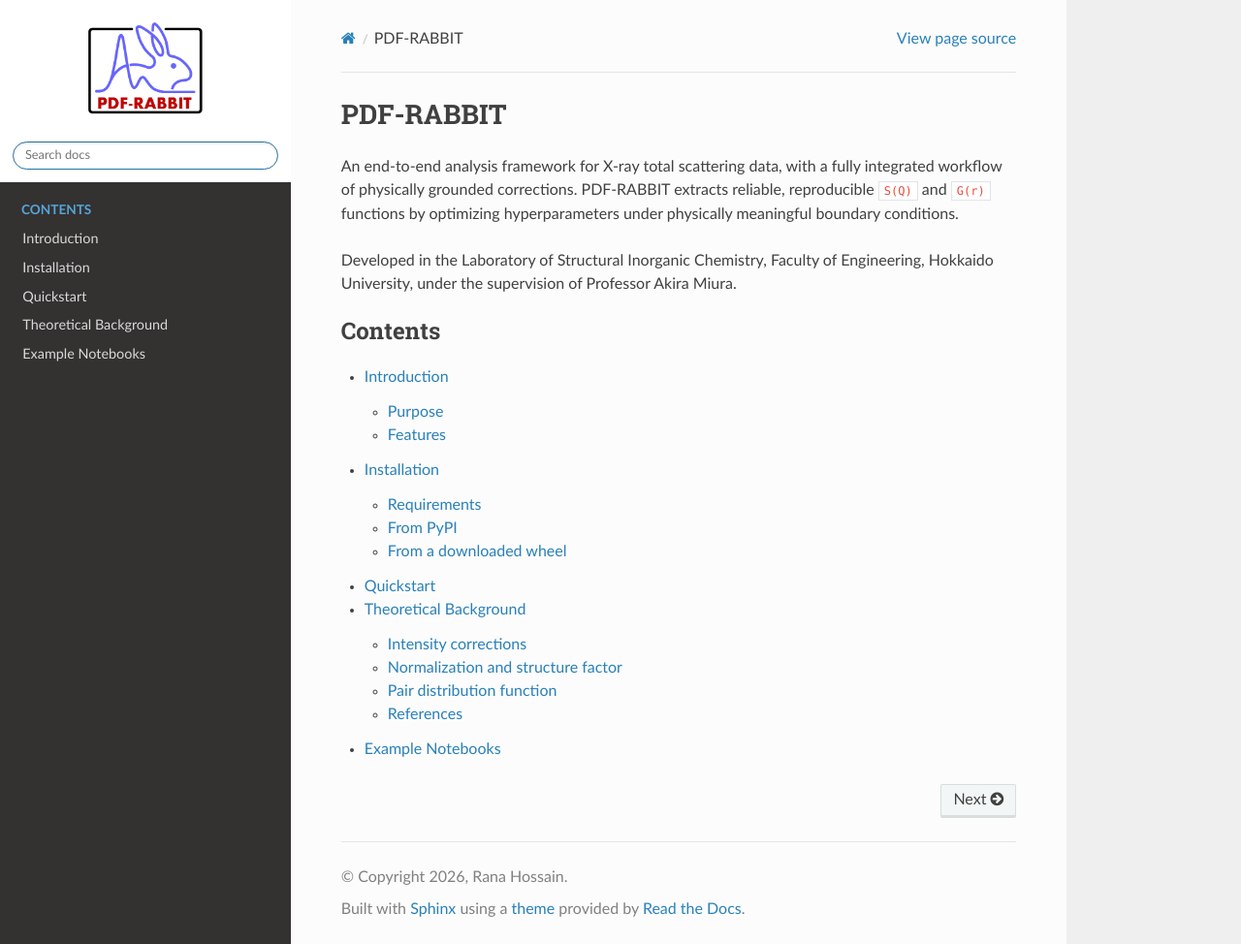
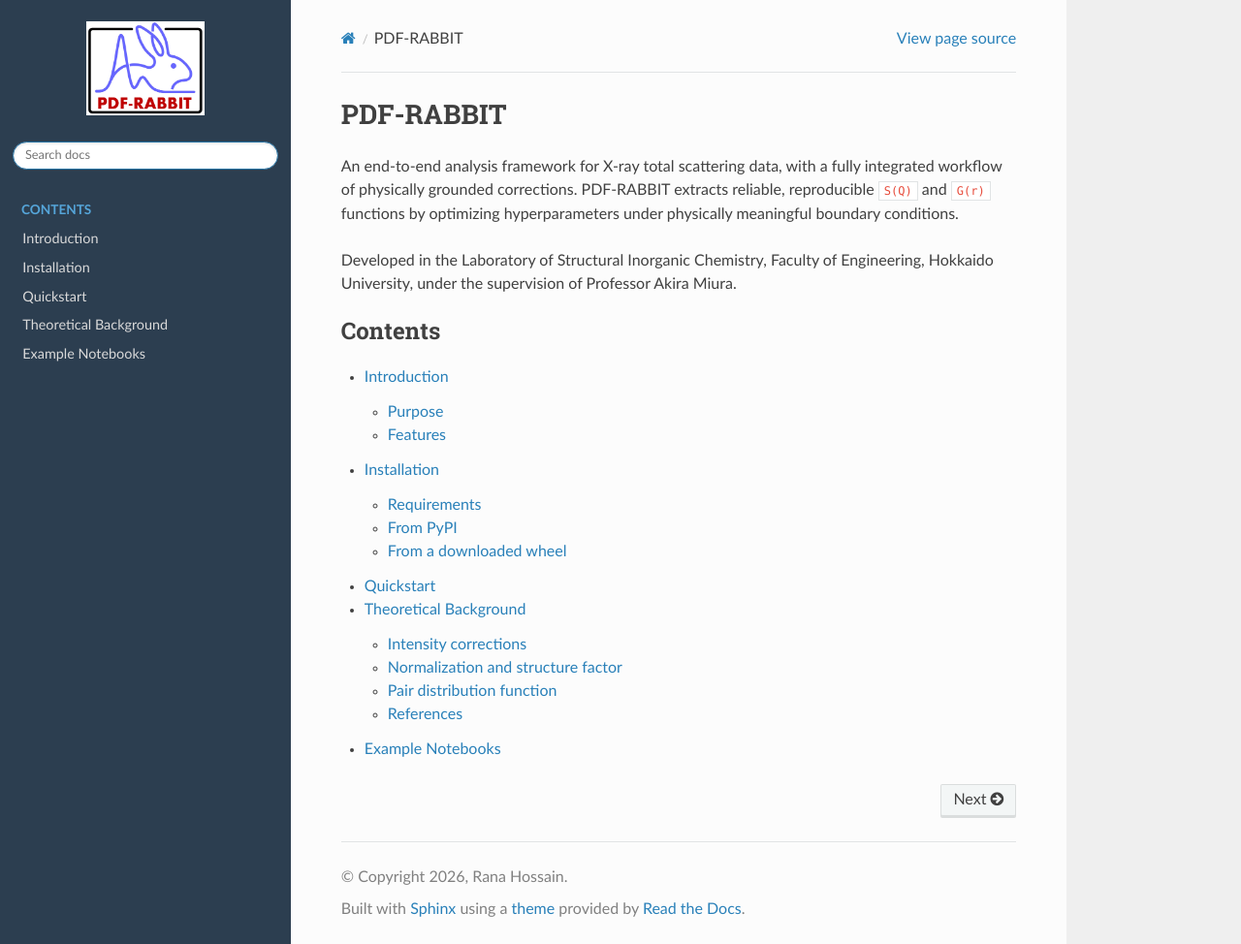
Before and after one commit to Rana-Phy/PDF-RABBIT, a Sphinx documentation site: the page built from docs/index.md, in a window 1280 px wide and 974 px high. Shown: the whole window at 97% size. Built offline with Sphinx 7.4.7 and the Read the Docs theme 3.1.0, drawn with Linux system fonts in a browser that asks for light colours.

Commit message:
Update custom.css

```diff
--- a/docs/_static/custom.css
+++ b/docs/_static/custom.css
@@ -4,12 +4,8 @@
     height: auto !important;
 }
 
-/* Recolor ONLY the top block (logo + search) — not the whole sidebar */
-.wy-side-nav-search {
-    background-color: #ffffff;
+/* Sidebar color — dark slate */
+.wy-side-nav-search,
+.wy-nav-side {
+    background-color: #2c3e50;
 }
-
-/* The version label sits in that white block, so darken it to stay visible */
-.wy-side-nav-search .version {
-    color: #404040;
-}
```
